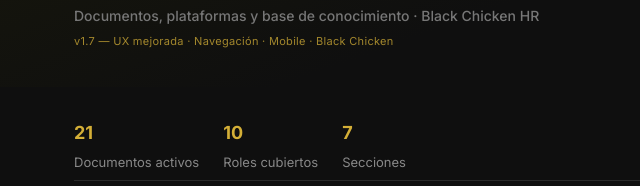
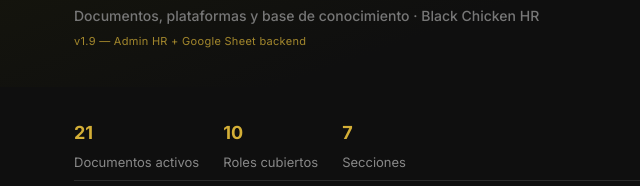
Before and after one commit to focawear-collab/bc-procesos-rrhh, a website: page public/hub-index.html in a window 1280 px wide. Shown: the part 166-352 px from the top of the page, 208-848 px from the left. Drawn offline with Linux system fonts and the light colour scheme.

Commit message:
fix: update hub version to v1.9

```diff
--- a/public/hub-index.html
+++ b/public/hub-index.html
@@ -216,7 +216,7 @@
         <img src="./blackchicken_logo.png" alt="Black Chicken" style="width:56px;height:56px;object-fit:contain;filter:drop-shadow(0 2px 8px rgba(212,175,55,.3));margin-bottom:12px;">
         <h1>Hub de HR</h1>
         <p class="subtitle">Documentos, plataformas y base de conocimiento · Black Chicken HR</p>
-        <p style="font-size:11px;color:#d4af37;margin-top:6px;opacity:0.75;letter-spacing:0.3px;">v1.7 — UX mejorada · Navegación · Mobile · Black Chicken</p>
+        <p style="font-size:11px;color:#d4af37;margin-top:6px;opacity:0.75;letter-spacing:0.3px;">v1.9 — Admin HR + Google Sheet backend</p>
       </div>
     </div>
   </header>
```
